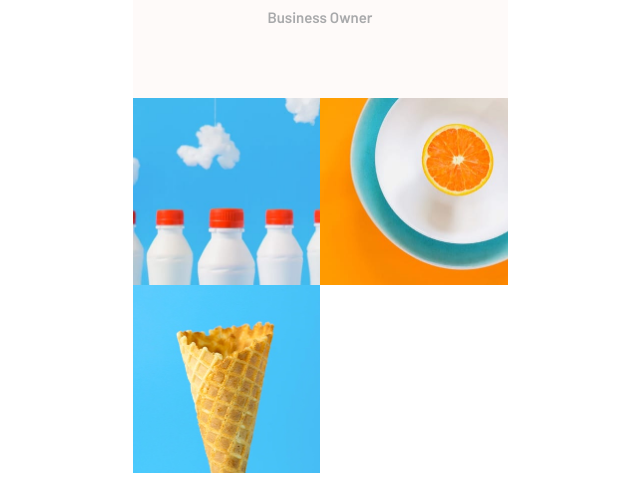
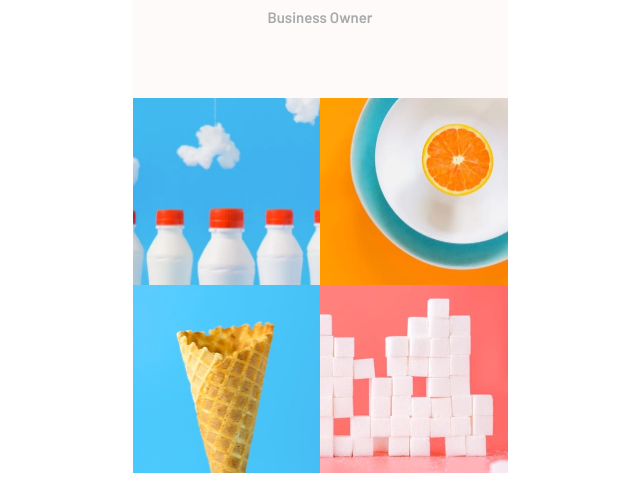
Before and after one commit to lrozada/Sunnyside, a plain HTML site: page index.html in a window 1280 px wide. Shown: the part 4388-4884 px from the top of the page, without its empty margins (320-960 px from the left). Drawn offline with Linux system fonts and the light colour scheme; files whose address does not match are found by name.

Commit message:
First commit

```diff
--- a/style.css
+++ b/style.css
@@ -163,9 +163,7 @@
 }
 
 .sugarCubes {
-    background-image: url("../sunnyside-agency-landing-page-main/images/mobile/image-gallery-sugar-cubes.jpg");
-
-
+    background-image: url("./images/mobile/image-gallery-sugar-cubes.jpg");
 }
 
 .footer {
```
